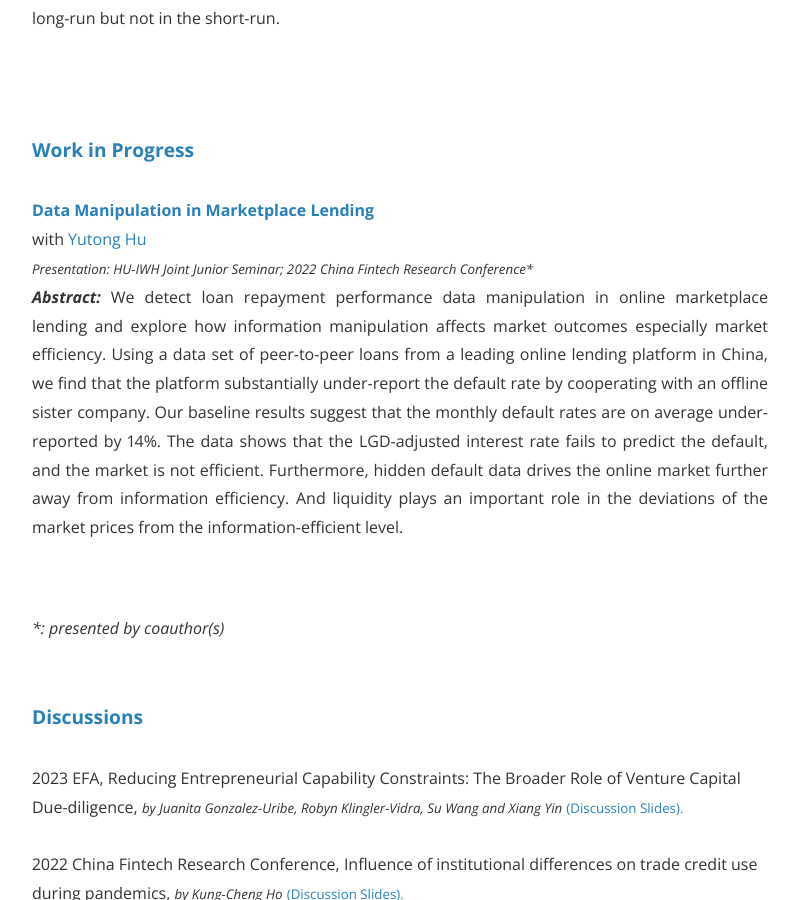
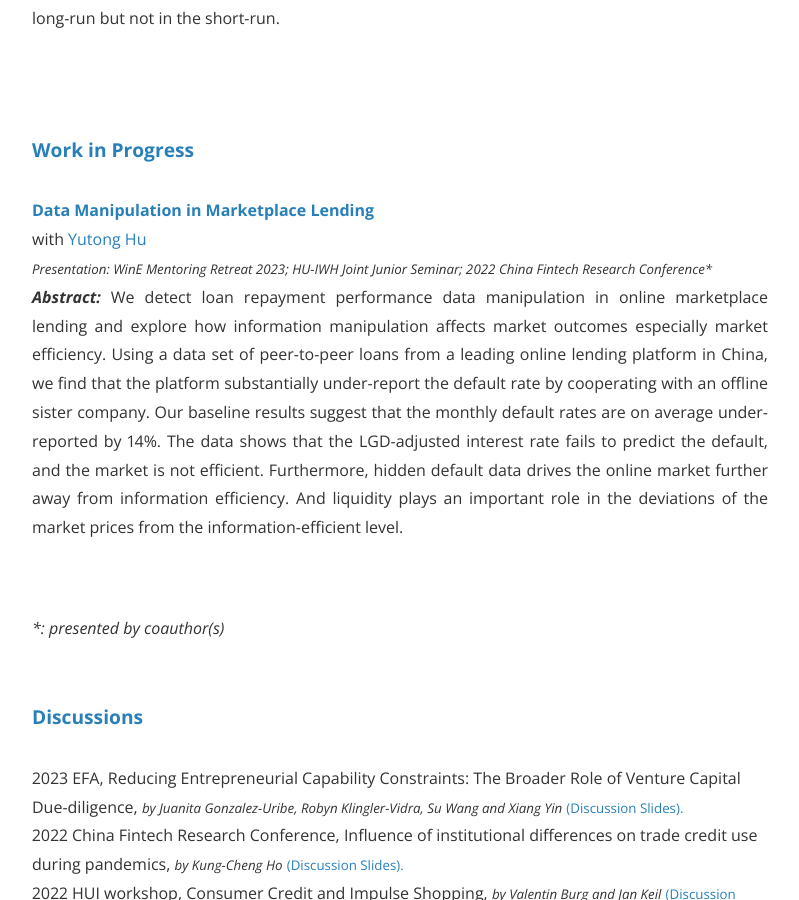
Before and after one commit to shasha-li/shasha-li.github.io, a Jekyll site: the page built from research.html, in a window 1280 px wide and 900 px high, scrolled down 1345 px. Shown: the whole window, without its empty margins (240-1039 px from the left). Built offline with Jekyll 4.4.1, drawn with Linux system fonts in a browser that asks for light colours; nearby versions of some CDN libraries; comment, search, counter and statistics services are not loaded; a style sheet for code colours, icons or effects is not loaded.

Commit message:
Update research.html

```diff
--- a/research.html
+++ b/research.html
@@ -46,7 +46,7 @@ economy with higher money growth rate only in the long-run but not in the short-
 
 <strong><a>Data Manipulation in Marketplace Lending</a></strong>
 <br>with <a href="https://www.london.edu/phd/profiles/yutong-hu">Yutong Hu</a><br>
-<em><small>Presentation: HU-IWH Joint Junior Seminar; 2022 China Fintech Research Conference*</small></em>
+<em><small>Presentation: WinE Mentoring Retreat 2023; HU-IWH Joint Junior Seminar; 2022 China Fintech Research Conference*</small></em>
 <p style="text-align:justify"><b><i>Abstract: </i>
   </b> We detect loan repayment performance data manipulation in online marketplace lending and explore how information manipulation affects market outcomes especially market efficiency.
   Using a data set of peer-to-peer loans from a leading online lending platform in China, we find that the platform substantially
@@ -62,8 +62,7 @@ economy with higher money growth rate only in the long-run but not in the short-
 <br>
 <strong><big><a>Discussions</a></big></strong> <br> <br>
 2023 EFA, Reducing Entrepreneurial Capability Constraints: The Broader Role of Venture Capital Due-diligence, <em><small>by Juanita Gonzalez-Uribe, Robyn Klingler-Vidra, Su Wang and Xiang Yin</small></em> <a href="https://shasha-li.github.io/content/Discussions_EFA2023.pdf"><small>(Discussion Slides).</small></a>
-<br> <br>2022 China Fintech Research Conference, Influence of institutional differences on trade credit use during pandemics, <em><small>by Kung-Cheng Ho</small></em> <a href="https://shasha-li.github.io/content/Discussions_CFTRC2022.pdf"><small>(Discussion Slides).</small></a>
-<br> <br>2022 HUI workshop, Consumer Credit and Impulse Shopping, <em><small>by Valentin Burg and Jan Keil</small></em> <a href="https://shasha-li.github.io/content/Discussions_HUI2022.pdf"><small>(Discussion Slides).</small></a><br>
+<br>2022 China Fintech Research Conference, Influence of institutional differences on trade credit use during pandemics, <em><small>by Kung-Cheng Ho</small></em> <a href="https://shasha-li.github.io/content/Discussions_CFTRC2022.pdf"><small>(Discussion Slides).</small></a>
+<br>2022 HUI workshop, Consumer Credit and Impulse Shopping, <em><small>by Valentin Burg and Jan Keil</small></em> <a href="https://shasha-li.github.io/content/Discussions_HUI2022.pdf"><small>(Discussion Slides).</small></a><br>
 <br>
 <br>
-<br>
```
